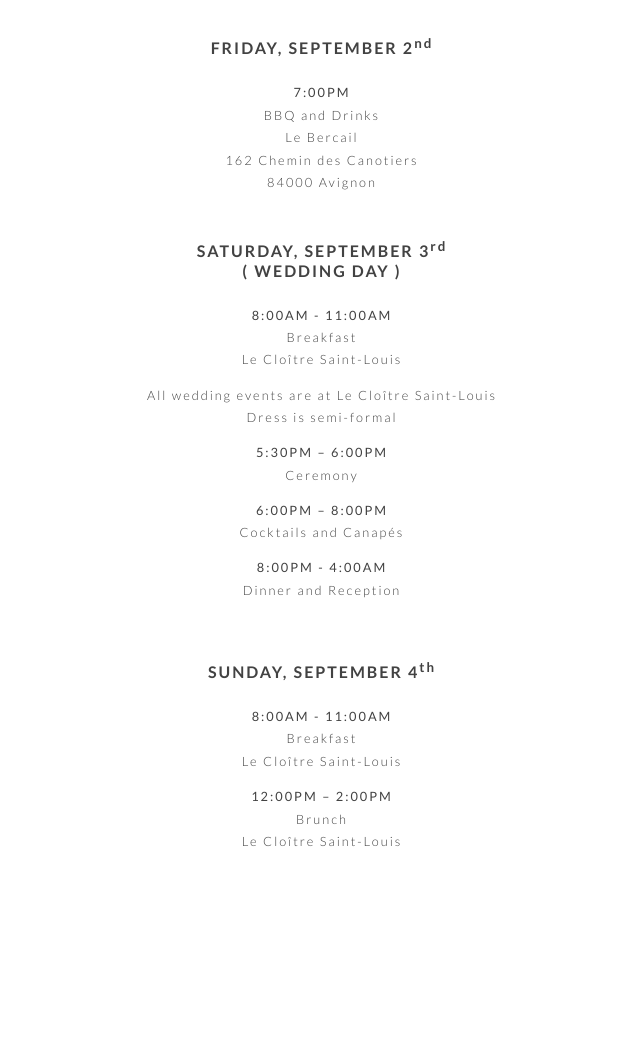
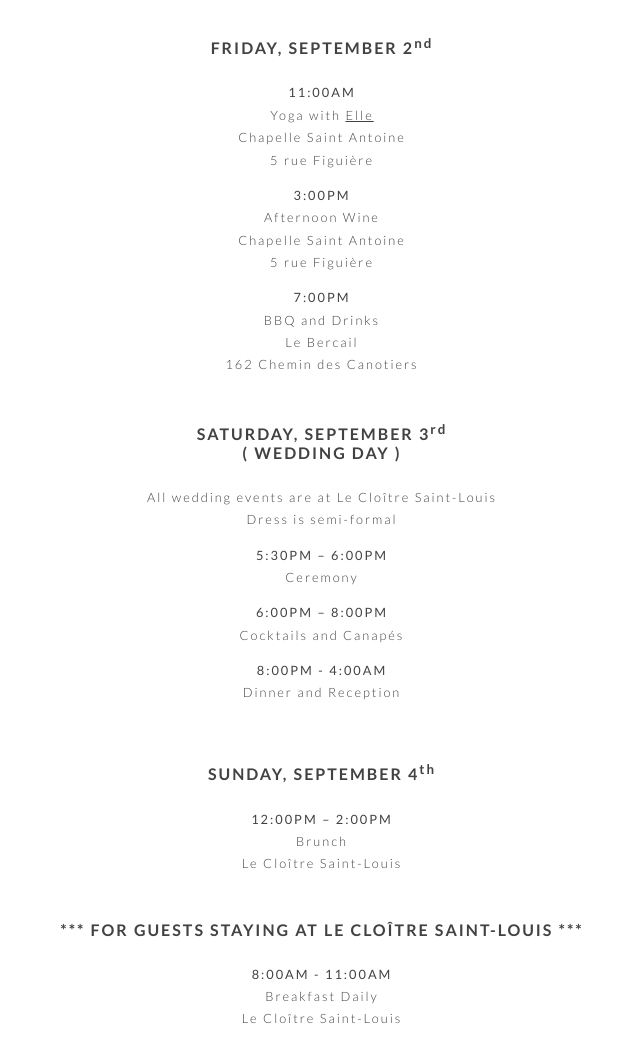
Before and after one commit to varAlison/linandg, a plain HTML site: page wedding.html in a window 1280 px wide. Shown: the part 787-1848 px from the top of the page, without its empty margins (318-958 px from the left). Before the commit the page ends 1716 px from the top, so only its background shows below. Drawn offline with nearby package versions, Linux system fonts and the light colour scheme.

Commit message:
update Friday schedule

```diff
--- a/wedding.html
+++ b/wedding.html
@@ -58,18 +58,24 @@
 			</p>
 			<h2>Friday, September 2<sup>nd</sup></h2>
 			<p>
+				<span class="time">11:00AM</span>
+				<br>Yoga with <a href="https://www.instagram.com/corporatebohemian/?hl=en">Elle</a>
+				<br>Chapelle Saint Antoine
+				<br>5 rue Figuière
+			</p>
+			<p>
+				<span class="time">3:00PM</span>
+				<br>Afternoon Wine</a>
+				<br>Chapelle Saint Antoine
+				<br>5 rue Figuière
+			</p>
+			<p>
 				<span class="time">7:00PM</span>
 				<br>BBQ and Drinks
 				<br>Le Bercail
 				<br>162 Chemin des Canotiers
-				<br>84000 Avignon
 			</p>
 			<h2>Saturday, September 3<sup>rd</sup><br>( Wedding Day )</h2>
-			<p>
-				<span class="time">8:00AM - 11:00AM</span>
-				<br>Breakfast
-				<br>Le Clo&icirc;tre Saint-Louis
-			</p>
 			<p>
 				All wedding events are at Le Clo&icirc;tre Saint-Louis
 				<br>Dress is semi-formal
@@ -88,13 +94,14 @@
 			<p>
 			<h2>Sunday, September 4<sup>th</sup></h2>
 			<p>
-				<span class="time">8:00AM - 11:00AM</span>
-				<br>Breakfast
+				<span class="time">12:00PM – 2:00PM</span>
+				<br>Brunch
 				<br>Le Clo&icirc;tre Saint-Louis
 			</p>
+			<h2>*** For guests staying at Le Clo&icirc;tre Saint-Louis ***</h2>
 			<p>
-				<span class="time">12:00PM – 2:00PM</span>
-				<br>Brunch
+				<span class="time">8:00AM - 11:00AM</span>
+				<br>Breakfast Daily
 				<br>Le Clo&icirc;tre Saint-Louis
 			</p>
 		</div>
```
